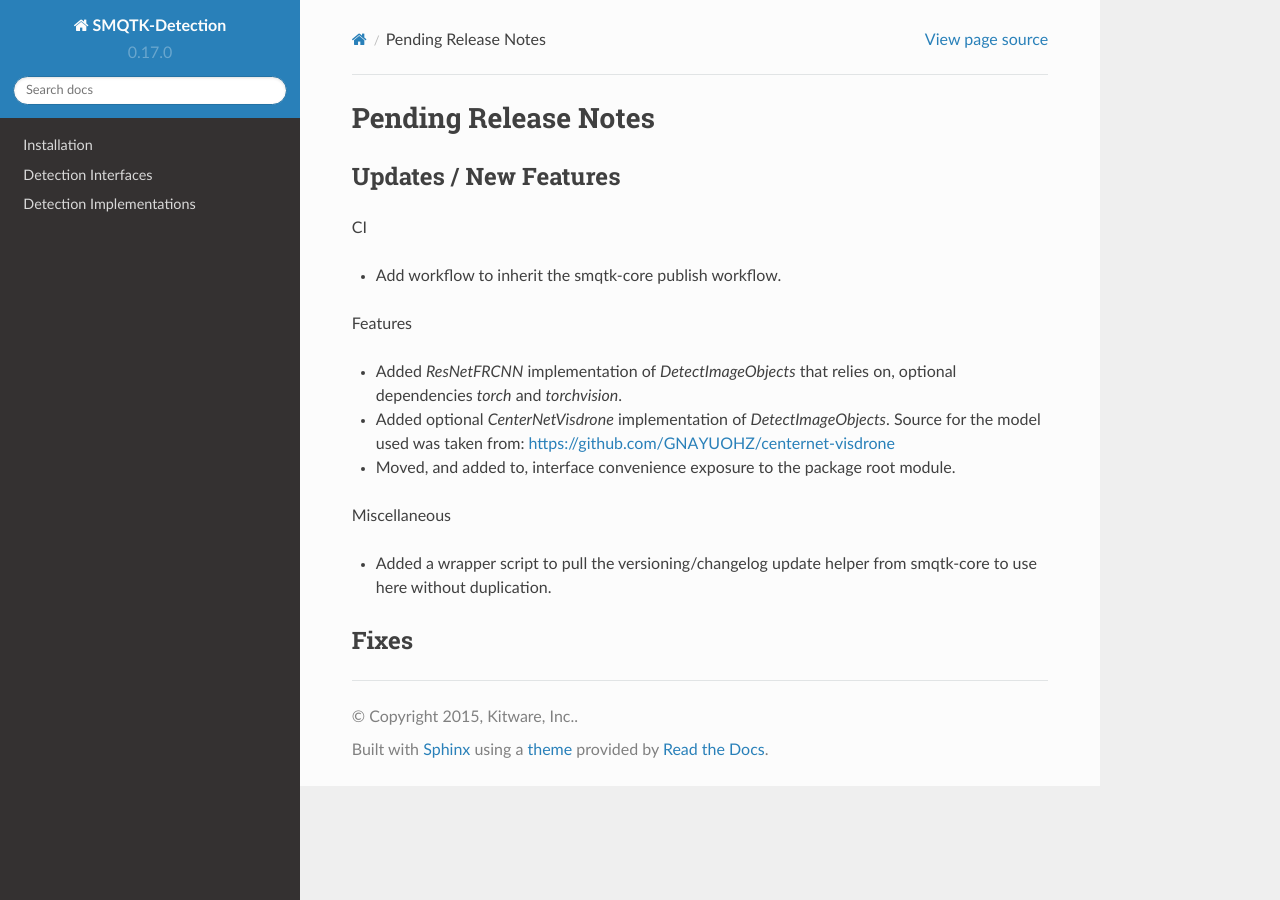
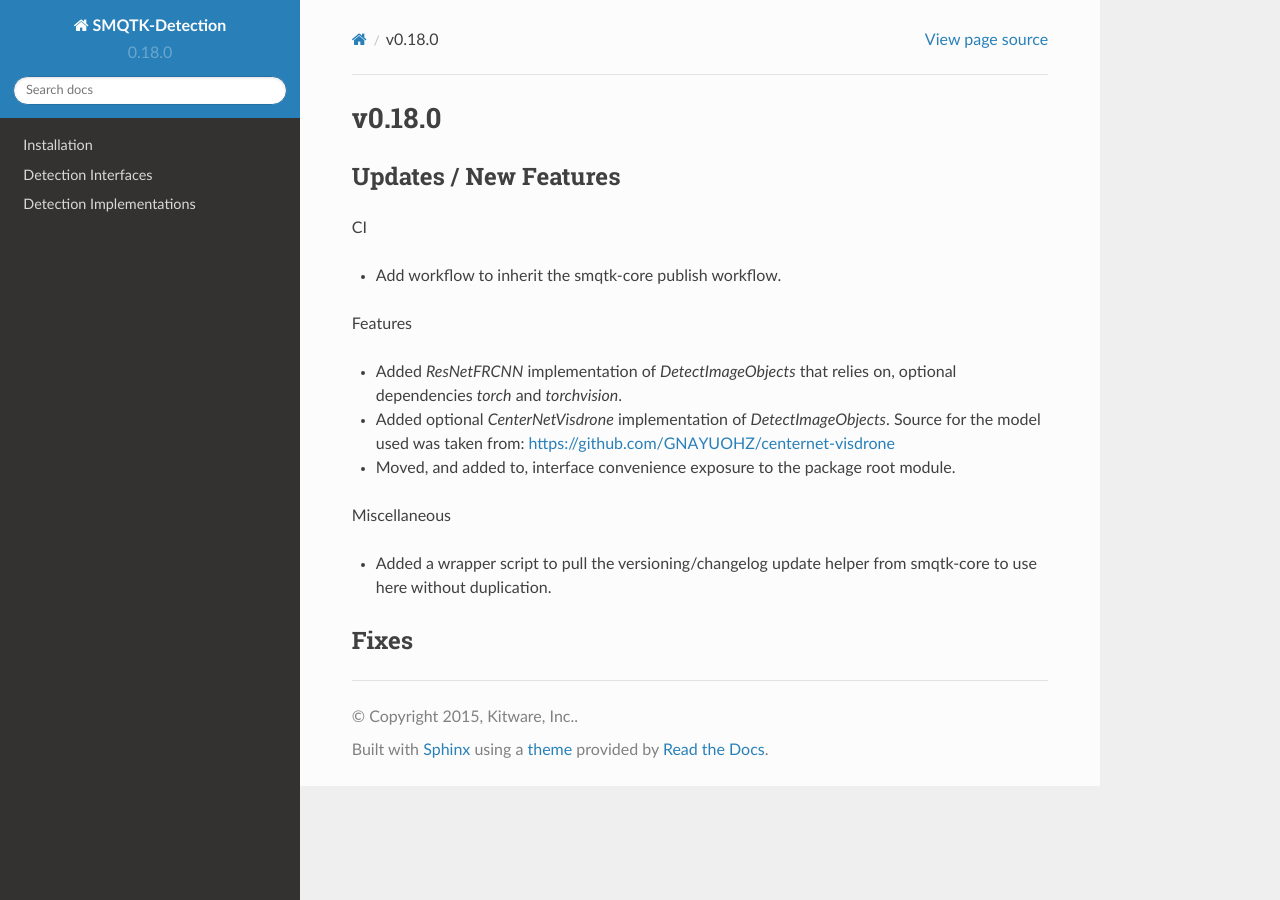
Before and after one commit to Kitware/SMQTK-Detection, a Sphinx documentation site: the page built from docs/release_notes/v0.18.0.rst, in a window 1280 px wide. Built offline with Sphinx 7.4.7 and the Read the Docs theme 2.0.0, drawn with Linux system fonts in a browser that asks for light colours; pages that are not in the unit, such as notebooks, are missing from menus; the version number is read from the project's files by our own code.

Commit message:
Update version number to 0.18.0

```diff
--- a/docs/release_notes.rst
+++ b/docs/release_notes.rst
@@ -7,3 +7,4 @@ Release Notes
    release_notes/v0.15.0
    release_notes/v0.16.0
    release_notes/v0.17.0
+   release_notes/v0.18.0
--- a/docs/release_notes/pending_release.rst
+++ b/docs/release_notes/v0.18.0.rst
@@ -1,5 +1,5 @@
-Pending Release Notes
-=====================
+v0.18.0
+=======
 
 Updates / New Features
 ----------------------
--- a/pyproject.toml
+++ b/pyproject.toml
@@ -4,7 +4,7 @@ build-backend = "poetry.core.masonry.api"
 
 [tool.poetry]
 name = "smqtk-detection"
-version = "0.17.0"
+version = "0.18.0"
 description = "Algorithms, data structures and utilities around performing detection of inputs"
 license = "BSD-3-Clause"
 authors = ["Kitware, Inc. <smqtk-developers@kitware.com>"]
```
